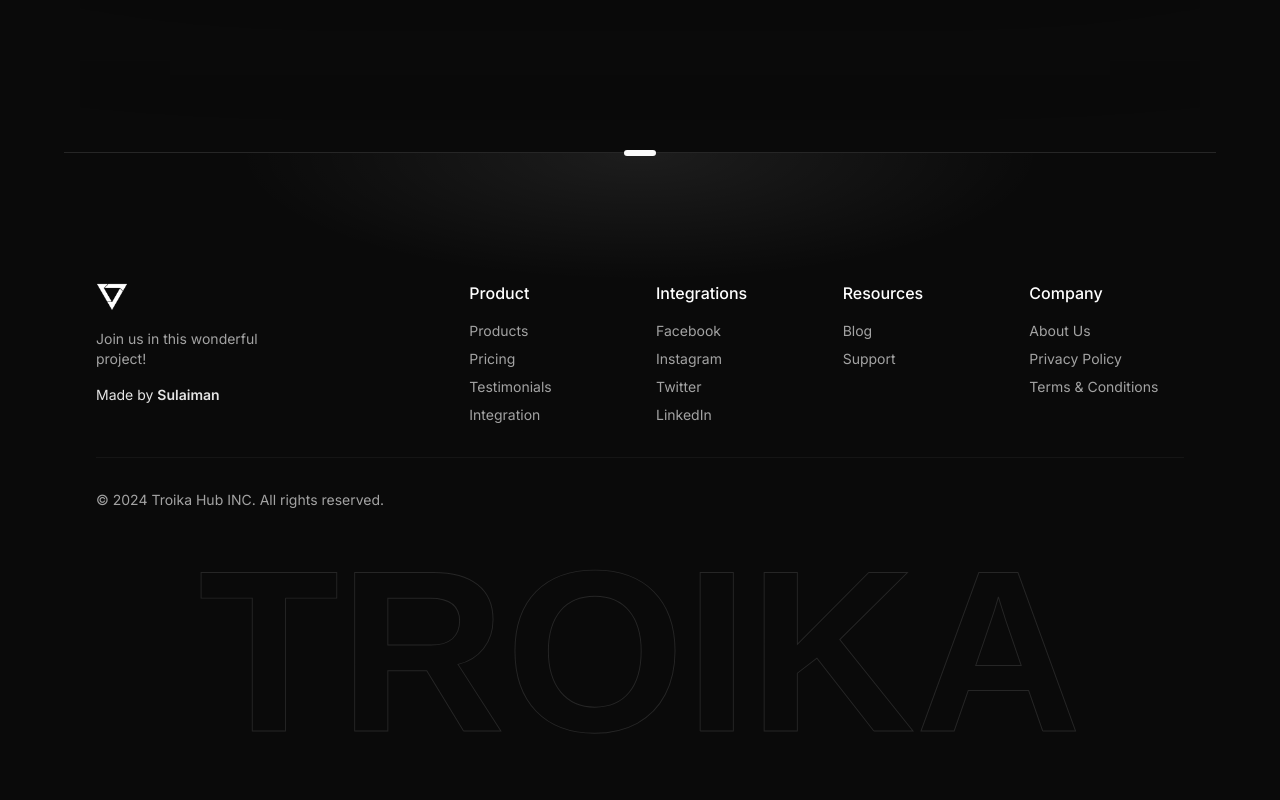
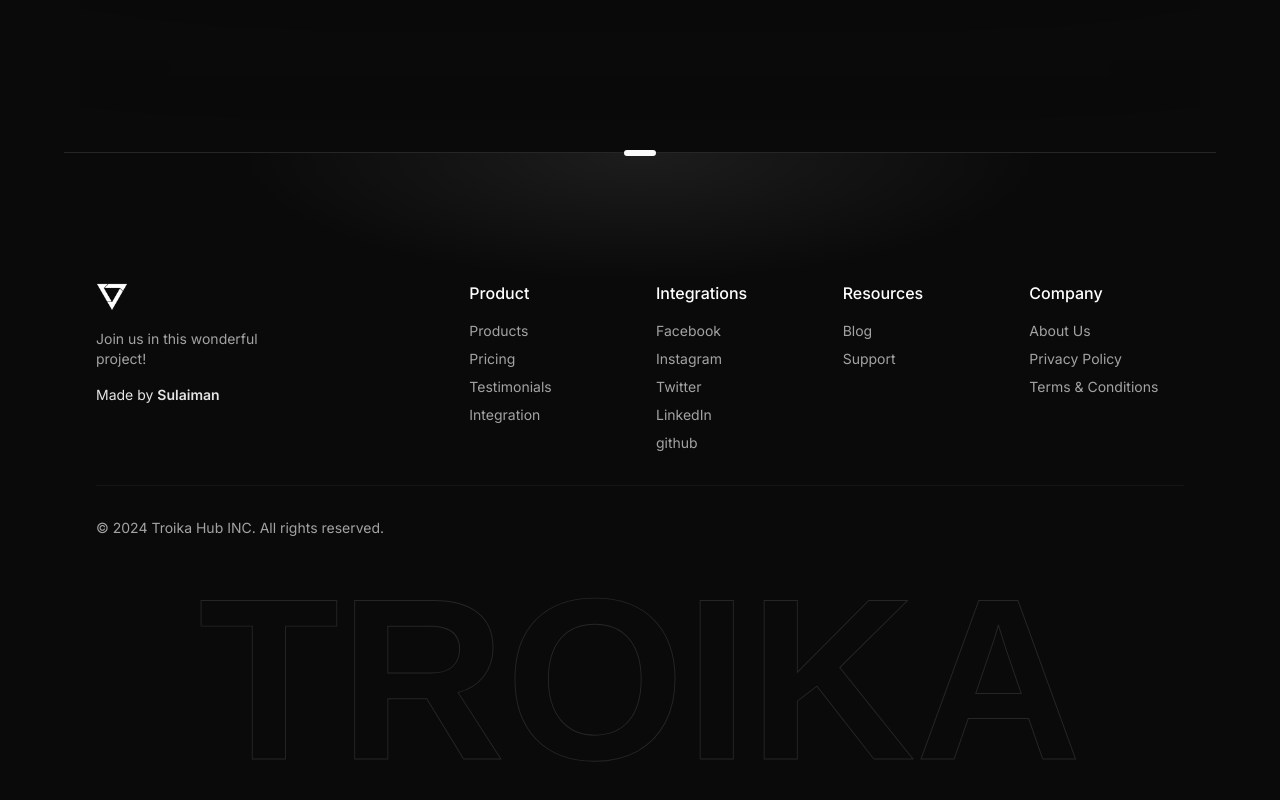
Before and after one commit to ImmortalSul/Troika, a Next.js app: page / in a window 1280 px wide. Shown: the part 6433-7233 px from the top of the page. Built offline with nearby package versions, Linux system fonts and the light colour scheme; no server answers.

Commit message:
updated links

```diff
--- a/src/components/navigation/footer.tsx
+++ b/src/components/navigation/footer.tsx
@@ -63,23 +63,28 @@ const Footer = () => {
                                 </h3>
                                 <ul className="mt-4 text-sm text-muted-foreground">
                                     <li className="">
-                                        <Link href="" className="hover:text-foreground transition-all duration-300">
+                                        <Link href="https://x.com/TroikaHub" className="hover:text-foreground transition-all duration-300">
                                             Facebook
                                         </Link>
                                     </li>
                                     <li className="mt-2">
-                                        <Link href="" className="hover:text-foreground transition-all duration-300">
+                                        <Link href="https://x.com/TroikaHub" className="hover:text-foreground transition-all duration-300">
                                             Instagram
                                         </Link>
                                     </li>
                                     <li className="mt-2">
-                                        <Link href="" className="hover:text-foreground transition-all duration-300">
+                                        <Link href="https://x.com/TroikaHub" className="hover:text-foreground transition-all duration-300">
                                             Twitter
                                         </Link>
                                     </li>
                                     <li className="mt-2">
-                                        <Link href="" className="hover:text-foreground transition-all duration-300">
+                                        <Link href="https://www.linkedin.com/company/troika-hub" className="hover:text-foreground transition-all duration-300">
                                             LinkedIn
+                                        </Link>
+                                    </li>
+                                    <li className="mt-2">
+                                        <Link href="https://github.com/Troika-Hub" className="hover:text-foreground transition-all duration-300">
+                                            github
                                         </Link>
                                     </li>
                                 </ul>
```
